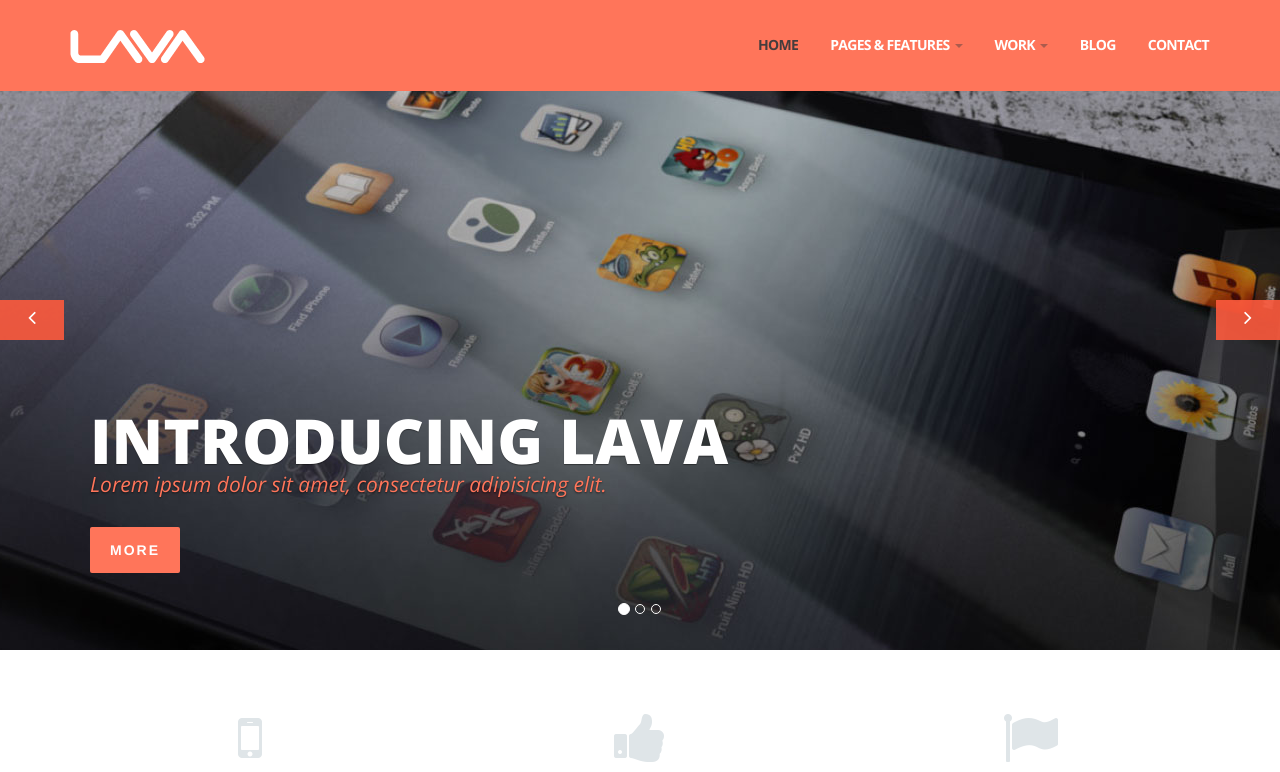
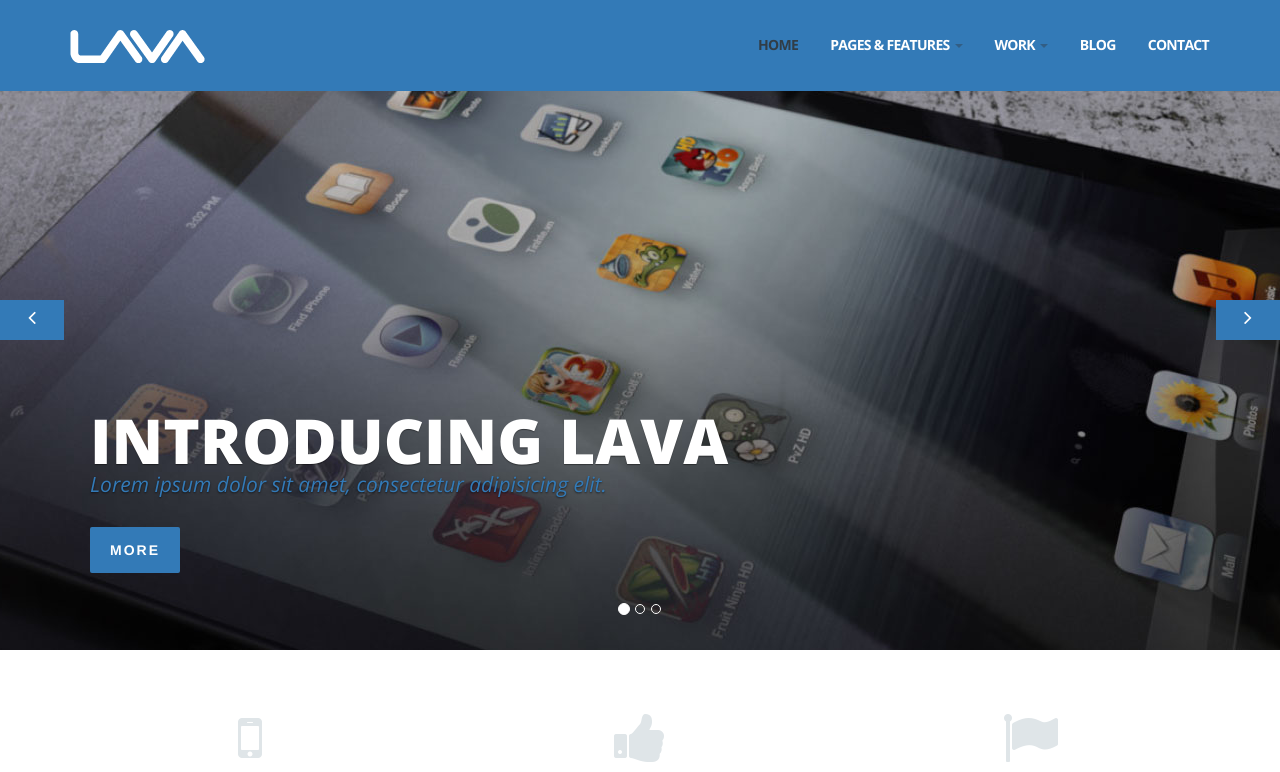
Before and after one commit to hariramakrishna/GM-Stegapp, a PHP site: page / in a window 1280 px wide. Shown: the top 772 px of the page. Run offline with PHP 8.4, Linux system fonts and the light colour scheme; some libraries are stand-ins or nearby versions.

Commit message:
css color change commit

```diff
--- a/app/css/main.css
+++ b/app/css/main.css
@@ -56,7 +56,7 @@ p {
 }
 
 p.lead {
-  color: #ff755a;
+  color: #337AB7;
 }
 
 a {
@@ -70,7 +70,7 @@ a:hover {
 }
 
 .btn-main {
-	  background: #ff755a repeat scroll 0 0;
+	  background: #337AB7 repeat scroll 0 0;
     border: none;
     font-weight: 800;
     border-radius: 2px;
@@ -105,11 +105,11 @@ a:hover {
 }
 
 ::selection {
-	background: #ff755a; /* Safari */
+	background: #337AB7; /* Safari */
 	color: #FFFFFF;
 }
 ::-moz-selection {
-	background: #ff755a; /* Firefox */
+	background: #337AB7; /* Firefox */
 	color: #FFFFFF;
 }
 
@@ -187,13 +187,13 @@ a:hover {
    Navigation styles
    ========================================================================== */
 .navbar-inverse {
-    background-color: #ff755a;
+    background-color: #337AB7;
     border-color: transparent;
 }
 
 
 .nav-collapse, .nav-collapse.collapse {
-    background: none repeat scroll 0 0 #ff755a;
+    background: none repeat scroll 0 0 #337AB7;
     height: 0;
     overflow: hidden;
 }
@@ -326,7 +326,7 @@ a:hover {
 
 .carousel-control {
     background: none repeat scroll 0 0;
-    background-color: rgba(253,90,62,0.9);
+    background-color: rgba(51,122,183,1);
     border: 0px solid;
     border-radius: 0px;
     font-size: 22px;
```
Also changed, not shown: other parts of app/css/main.css (+12 -12 lines).
